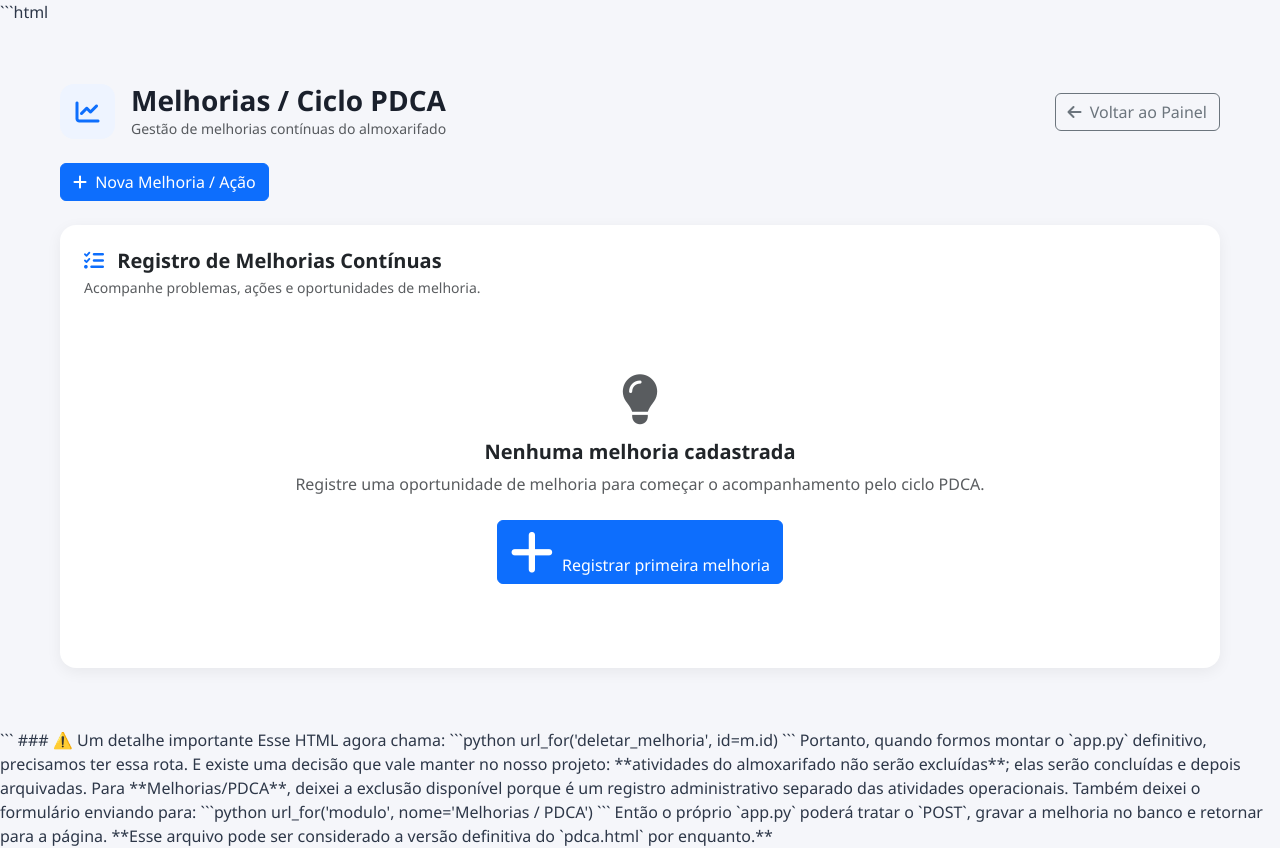
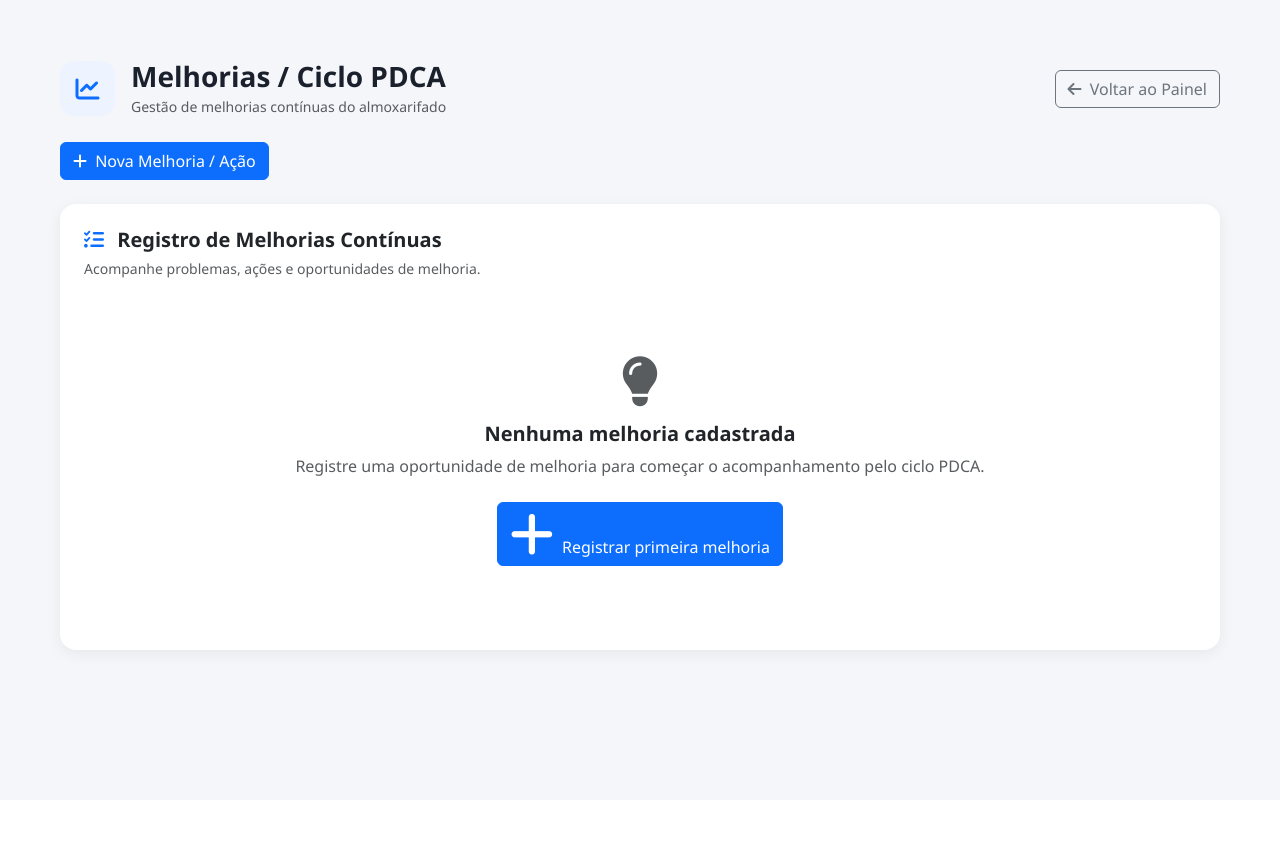
Before and after one commit to wandersondan2942-arch/almoxarifado, a Flask app: a page that uses templates/pdca.html in a window 1280 px wide. After the commit the page ends 660 px from the top, so only its background shows below. Run offline with Flask 3, Linux system fonts and the light colour scheme; the visitor is signed in with stand-in values (Sample User, id 1); data that the repository does not hold is empty; some libraries are stand-ins or nearby versions.

Commit message:
Update pdca.html

````diff
--- a/templates/pdca.html
+++ b/templates/pdca.html
@@ -1,4 +1,3 @@
-```html
 <!DOCTYPE html>
 <html lang="pt-BR">
 
@@ -794,26 +793,3 @@
 </body>
 
 </html>
-```
-
-### ⚠️ Um detalhe importante
-
-Esse HTML agora chama:
-
-```python
-url_for('deletar_melhoria', id=m.id)
-```
-
-Portanto, quando formos montar o `app.py` definitivo, precisamos ter essa rota.
-
-E existe uma decisão que vale manter no nosso projeto: **atividades do almoxarifado não serão excluídas**; elas serão concluídas e depois arquivadas. Para **Melhorias/PDCA**, deixei a exclusão disponível porque é um registro administrativo separado das atividades operacionais.
-
-Também deixei o formulário enviando para:
-
-```python
-url_for('modulo', nome='Melhorias / PDCA')
-```
-
-Então o próprio `app.py` poderá tratar o `POST`, gravar a melhoria no banco e retornar para a página.
-
-**Esse arquivo pode ser considerado a versão definitiva do `pdca.html` por enquanto.**
````
